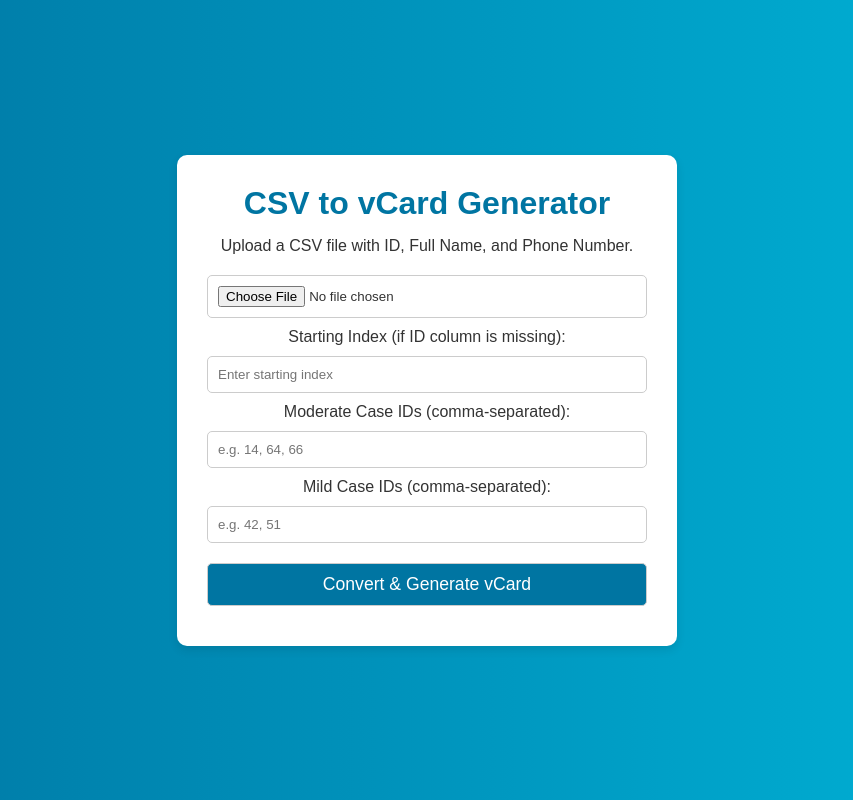
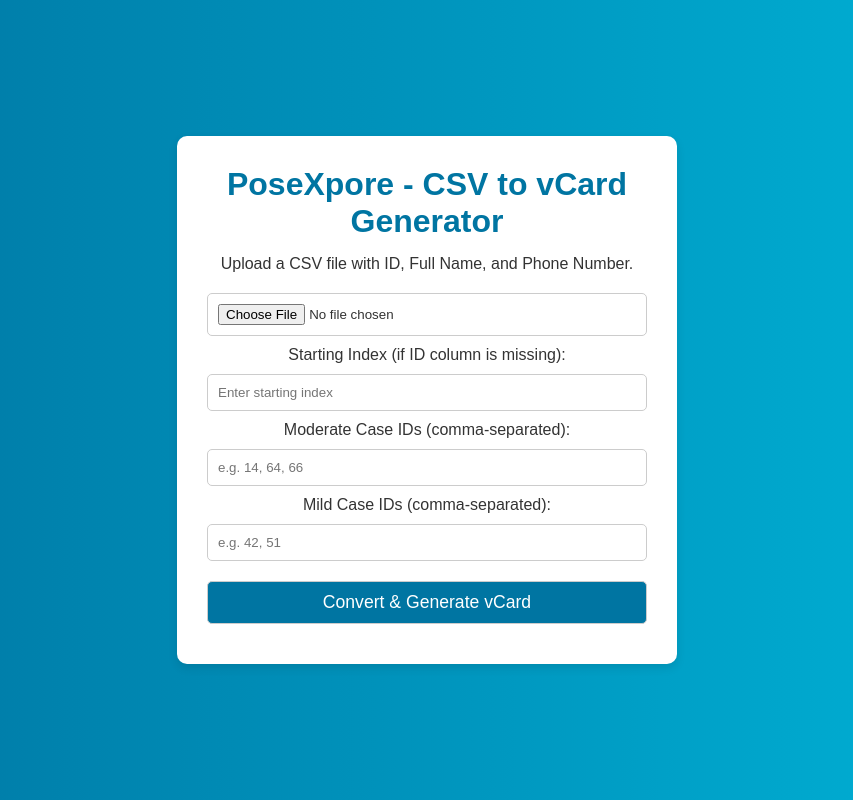
Before and after one commit to Ash-Geek8/VCard, a plain HTML site: page index.html in a window 1280 px wide. Shown: the whole page, without its empty margins (213-1066 px from the left). Drawn offline with Linux system fonts and the light colour scheme.

Commit message:
Update index.html

```diff
--- a/index.html
+++ b/index.html
@@ -8,7 +8,7 @@
 </head>
 <body>
     <div class="container">
-        <h1>CSV to vCard Generator</h1>
+        <h1>PoseXpore - CSV to vCard Generator</h1>
         <p>Upload a CSV file with ID, Full Name, and Phone Number.</p>
 
         <input type="file" id="csvFile" accept=".csv">
```
